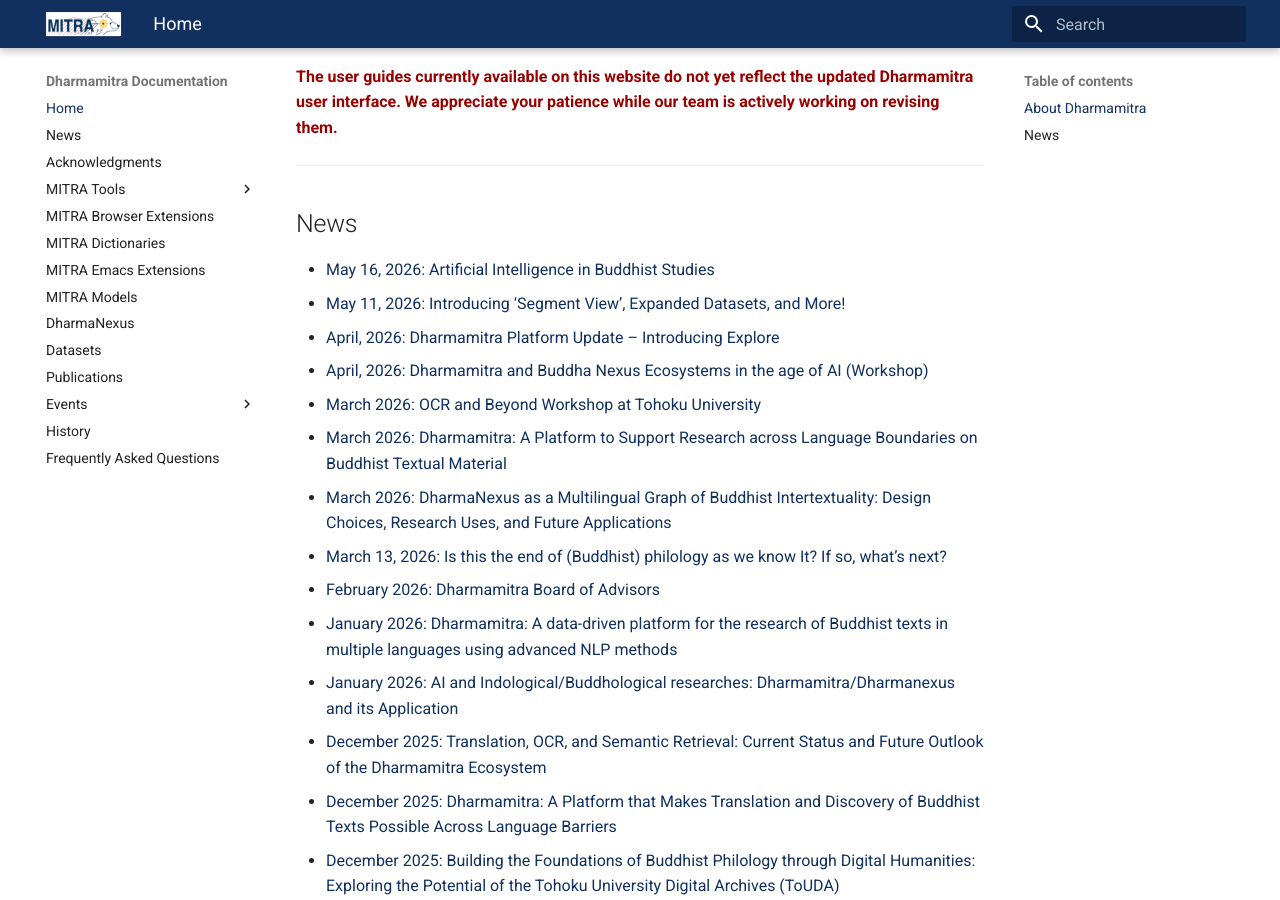
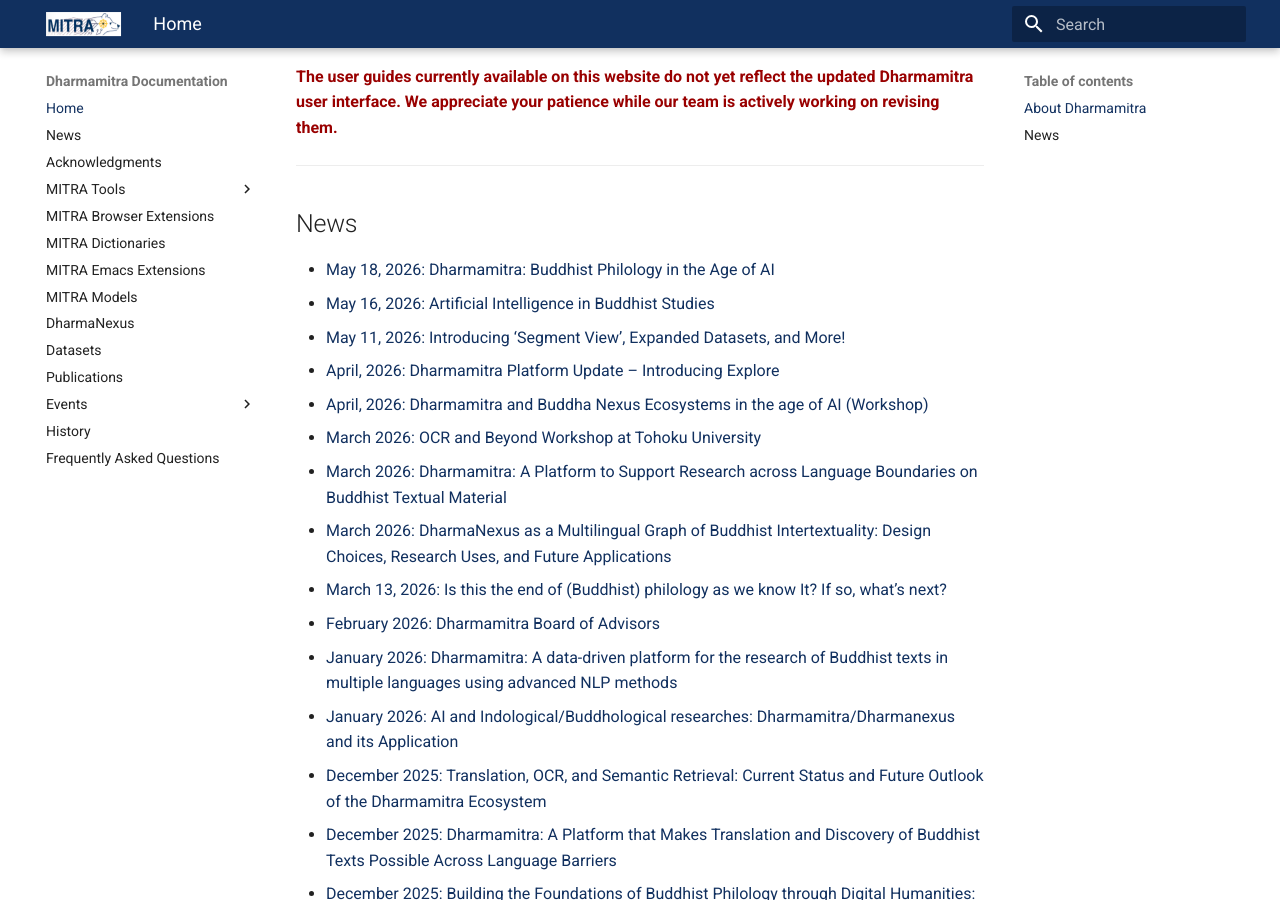
Before and after one commit to dharmamitra/dharmamitra-guides, an MkDocs documentation site: the page built from docs/index.md, in a window 1280 px wide and 900 px high, scrolled down 775 px. Built offline with MkDocs 1.6.1 and Material for MkDocs 9.7.7, drawn with Linux system fonts in a browser that asks for light colours.

Commit message:
Update index.md

```diff
--- a/docs/index.md
+++ b/docs/index.md
@@ -18,6 +18,7 @@
 ## News
 
 <!-- Each news item links to its section in news.md -->
+- [May 18, 2026: Dharmamitra: Buddhist Philology in the Age of AI](news.md#may-18-2026-dharmamitra-buddhist-philology-in-the-age-of-ai)
 - [May 16, 2026: Artificial Intelligence in Buddhist Studies](news.md#may-16-2026-artificial-intelligence-in-buddhist-studies)
 - [May 11, 2026: Introducing ‘Segment View’, Expanded Datasets, and More!](news.md#may-11-2026-introducing-segment-view-expanded-datasets-and-more)
 - [April, 2026: Dharmamitra Platform Update – Introducing Explore](news.md#april-2026-dharmamitra-platform-update–introducing-explore)
```
